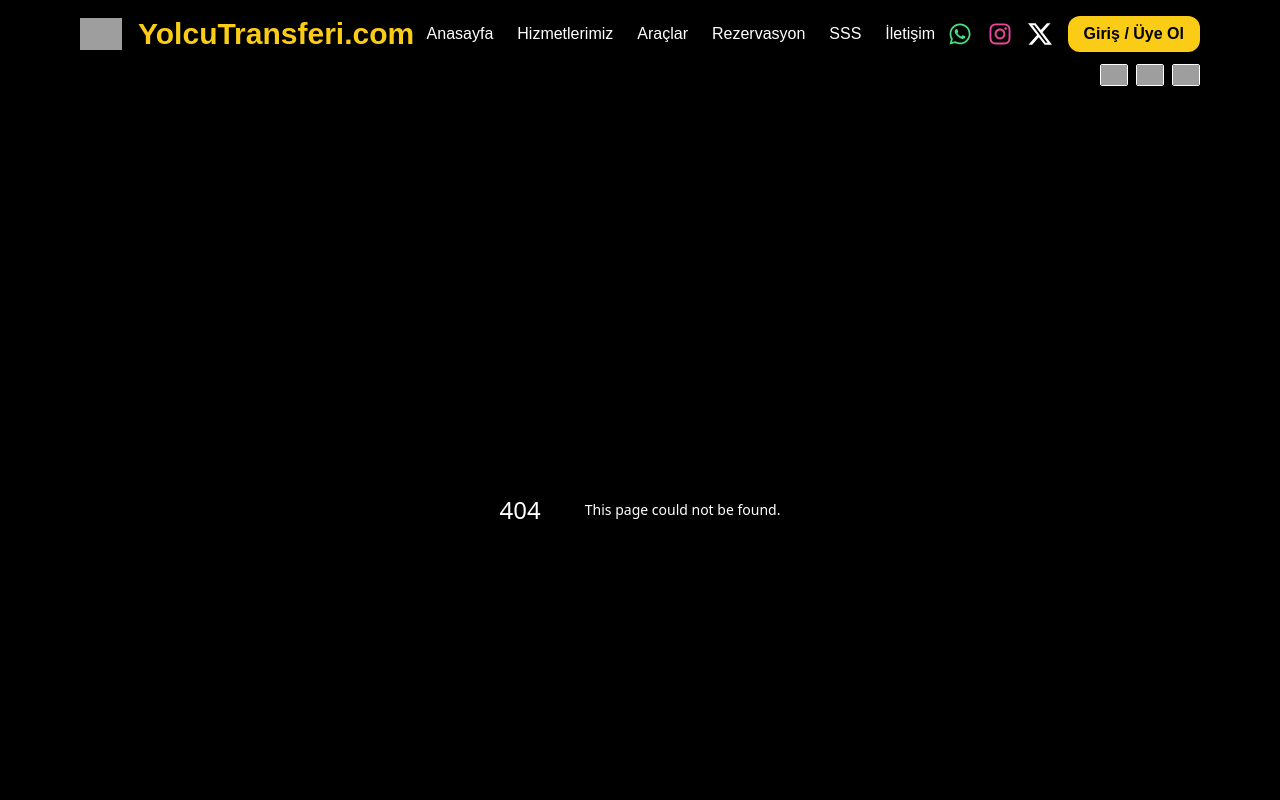
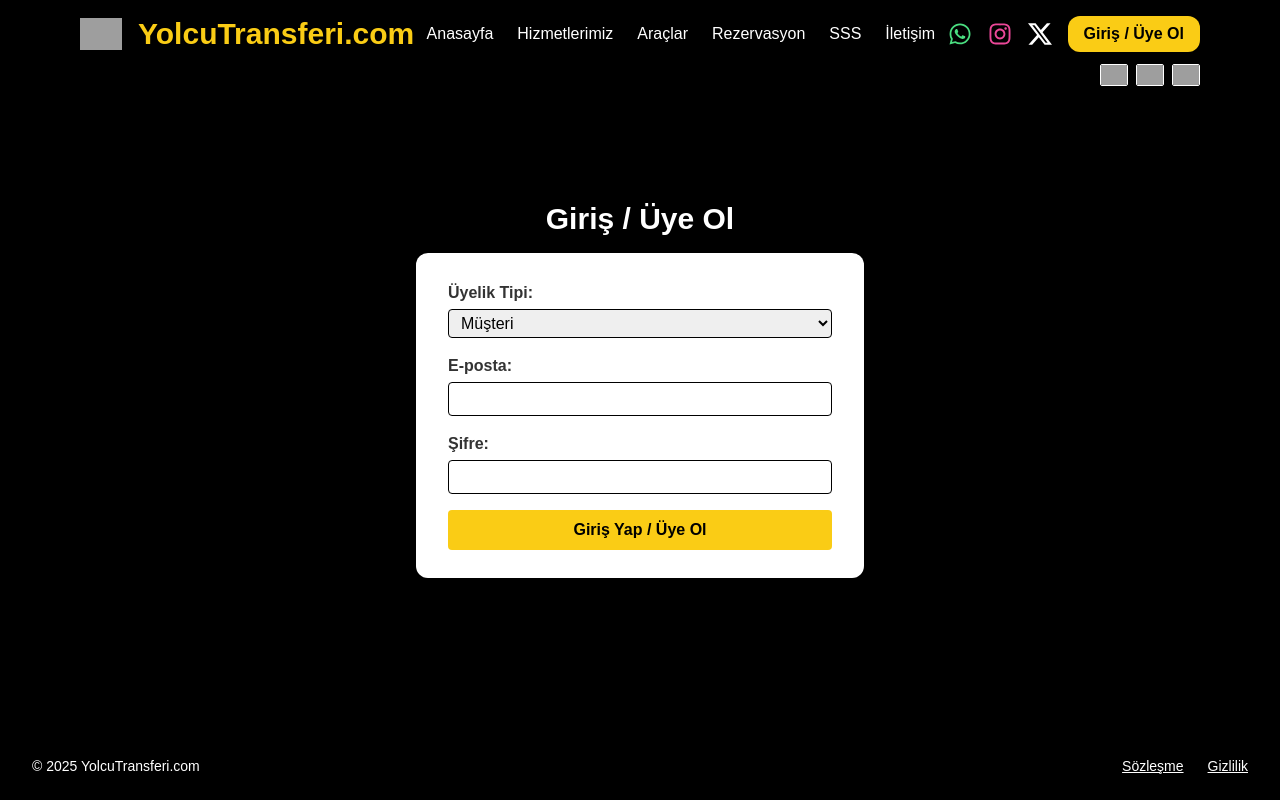
Before and after one commit to haliltayfur/yolcutransferi, a Next.js app: page /login in a window 1280 px wide. Before the commit this address had no page. Shown: the top 800 px of the page. Built offline with nearby package versions, Linux system fonts and the light colour scheme; grey boxes are pictures that could not be loaded.

Commit message:
Create page.js

```diff
--- /dev/null
+++ b/app/login/page.js
@@ -0,0 +1,43 @@
+"use client";
+import { useState } from "react";
+
+export default function LoginPage() {
+  const [type, setType] = useState("musteri");
+
+  return (
+    <div className="flex flex-col items-center justify-center min-h-[70vh]">
+      <h1 className="text-3xl font-bold mb-4">Giriş / Üye Ol</h1>
+      <form className="bg-white text-black px-8 py-7 rounded-xl shadow-lg w-full max-w-md space-y-4">
+        {/* Üyelik Tipi */}
+        <div>
+          <label className="block mb-1 font-semibold">Üyelik Tipi:</label>
+          <select
+            value={type}
+            onChange={e => setType(e.target.value)}
+            className="w-full border rounded px-2 py-1"
+          >
+            <option value="musteri">Müşteri</option>
+            <option value="sofor">Araçlı Şoför</option>
+            <option value="firma">Firma</option>
+            <option value="isbirligi">İş Birliği</option>
+          </select>
+        </div>
+        {/* Diğer giriş/üyelik alanları */}
+        <div>
+          <label className="block mb-1 font-semibold">E-posta:</label>
+          <input type="email" required className="w-full border rounded px-2 py-1" />
+        </div>
+        <div>
+          <label className="block mb-1 font-semibold">Şifre:</label>
+          <input type="password" required className="w-full border rounded px-2 py-1" />
+        </div>
+        <button
+          type="submit"
+          className="w-full mt-2 bg-yellow-400 text-black font-bold py-2 rounded hover:bg-yellow-500"
+        >
+          Giriş Yap / Üye Ol
+        </button>
+      </form>
+    </div>
+  );
+}
```
